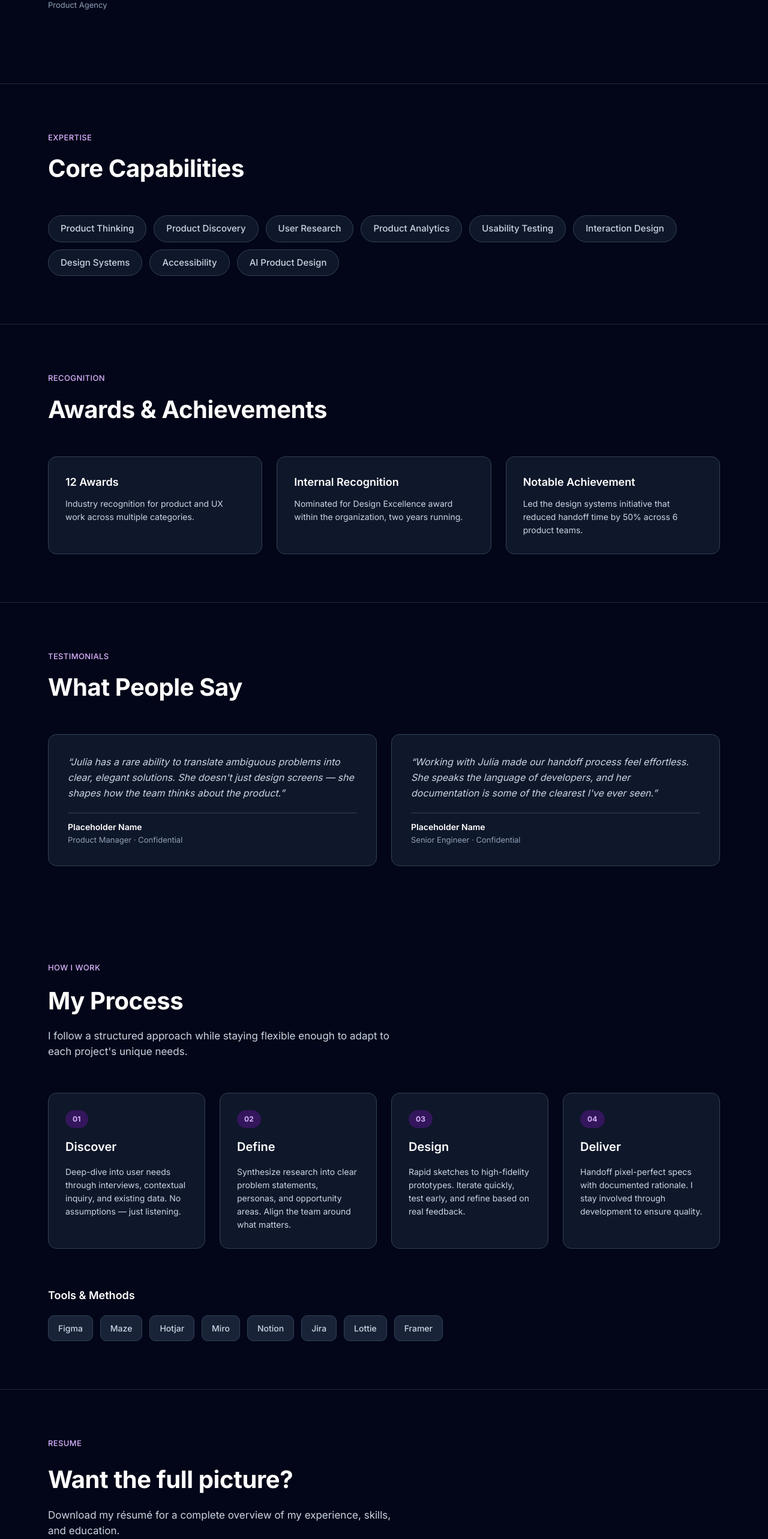
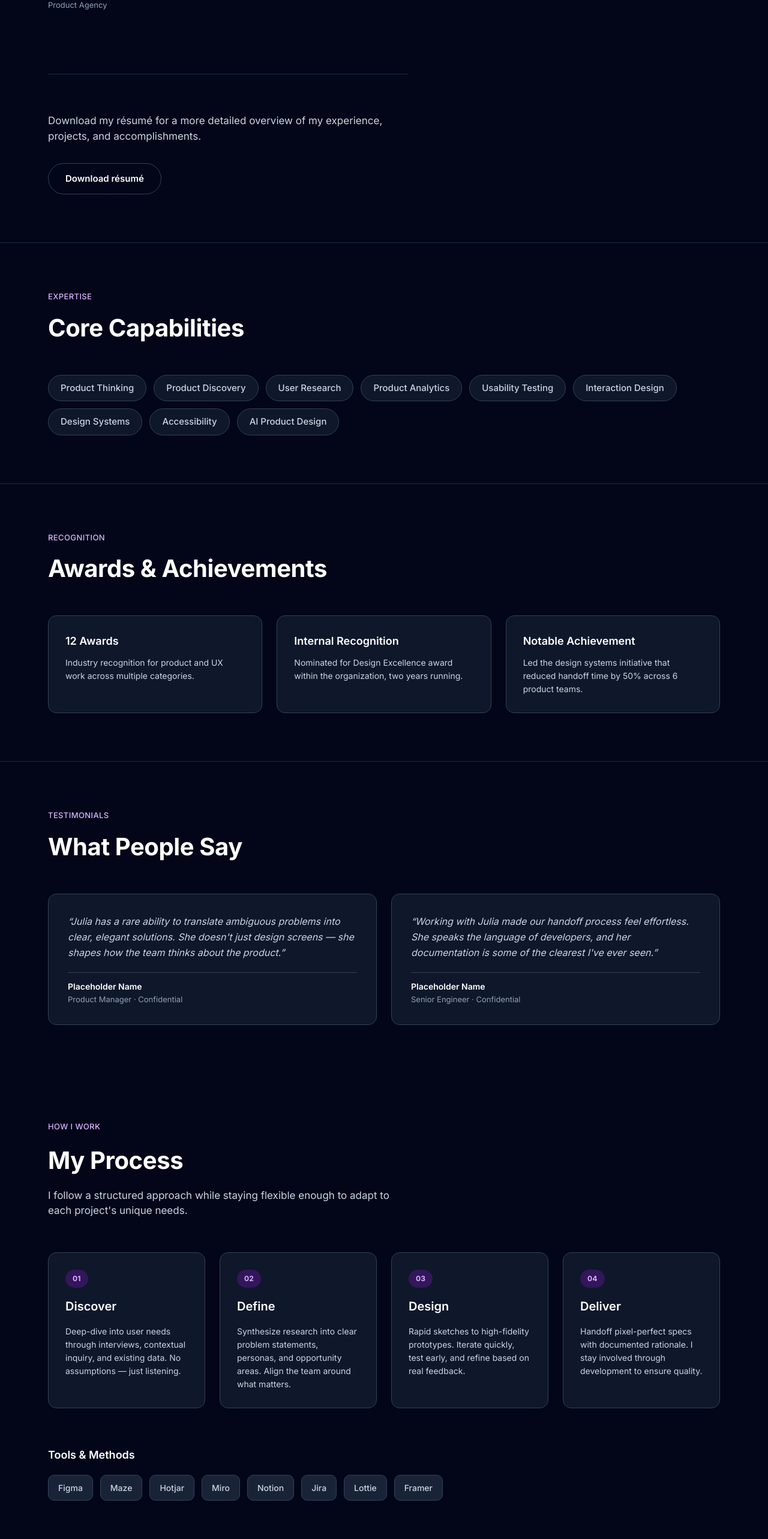
Before and after one commit to juliabizol/julia-portfolio, a Next.js app: page /about in a window 1280 px wide. Shown: the part 1960-4526 px from the top of the page at 60% size. Built offline with nearby package versions, Linux system fonts and the light colour scheme.

Commit message:
Move résumé CTA into Career Journey section, remove standalone Resume section

```diff
--- a/src/app/about/page.tsx
+++ b/src/app/about/page.tsx
@@ -180,6 +180,21 @@ export default function AboutPage() {
               </div>
             ))}
           </div>
+
+          {/* Resume CTA continuation */}
+          <div className="mt-14 md:mt-16 pt-14 md:pt-16 border-t border-slate-800 max-w-[600px]">
+            <p className="text-[16px] md:text-[17px] leading-[26px] text-slate-300 mb-8">
+              Download my résumé for a more detailed overview of my
+              experience, projects, and accomplishments.
+            </p>
+            <a
+              href="/resume.pdf"
+              download
+              className="inline-block rounded-full border border-slate-700 hover:border-slate-500 transition-colors px-7 py-[14px] text-[15px] font-semibold text-white"
+            >
+              Download résumé
+            </a>
+          </div>
         </section>
 
         {/* 3. Skills & Expertise */}
@@ -266,29 +281,6 @@ export default function AboutPage() {
         {/* 6. My Process */}
         <Process />
 
-        {/* 7. Resume Download */}
-        <section className="px-5 md:px-10 lg:px-20 py-16 md:py-20 border-t border-slate-800">
-          <div className="max-w-[600px]">
-            <p className="text-[13px] font-medium tracking-[0.03em] text-purple-300 mb-5">
-              RESUME
-            </p>
-            <h2 className="text-[32px] md:text-[40px] font-bold tracking-[-0.01em] text-white mb-4">
-              Want the full picture?
-            </h2>
-            <p className="text-[16px] md:text-[17px] leading-[26px] text-slate-300 mb-8">
-              Download my résumé for a complete overview of my experience,
-              skills, and education.
-            </p>
-            <a
-              href="/resume.pdf"
-              download
-              className="inline-block rounded-full bg-purple-800 hover:bg-purple-700 transition-colors text-white text-[15px] font-semibold px-7 py-4"
-            >
-              Download résumé
-            </a>
-          </div>
-        </section>
-
         <Contact />
       </main>
     </div>
```
